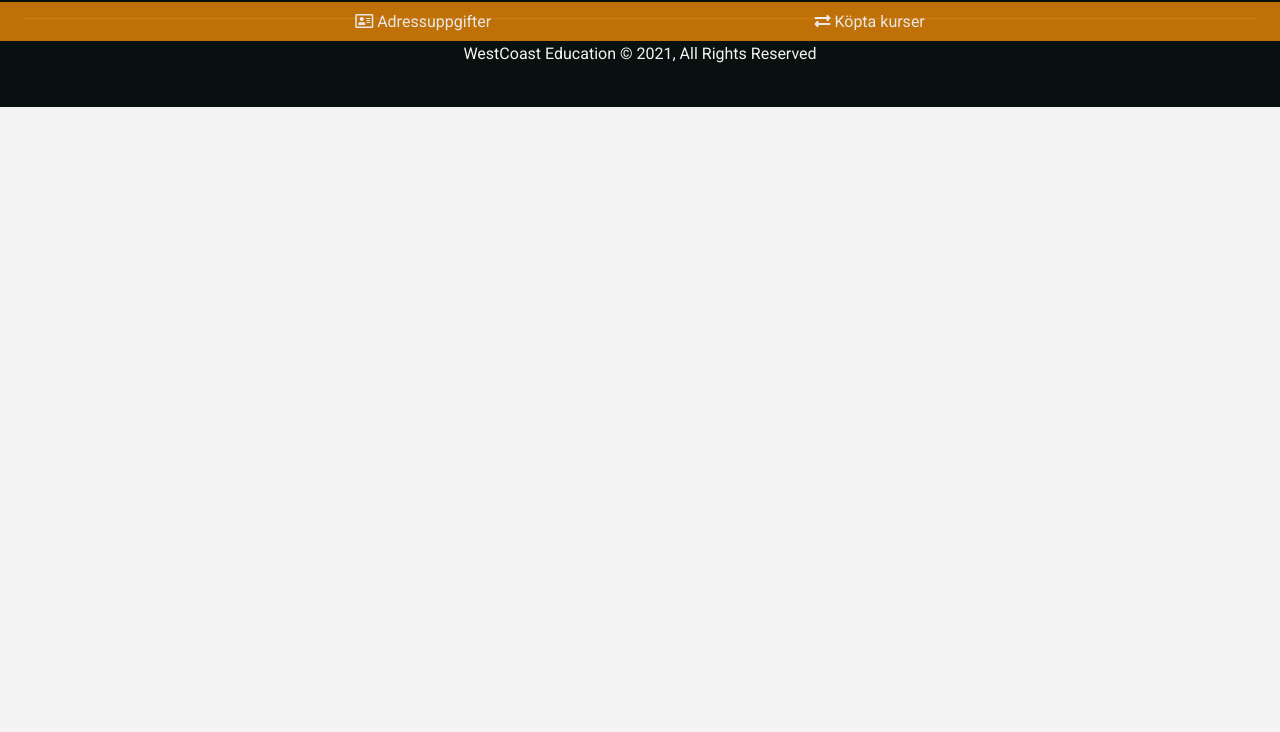
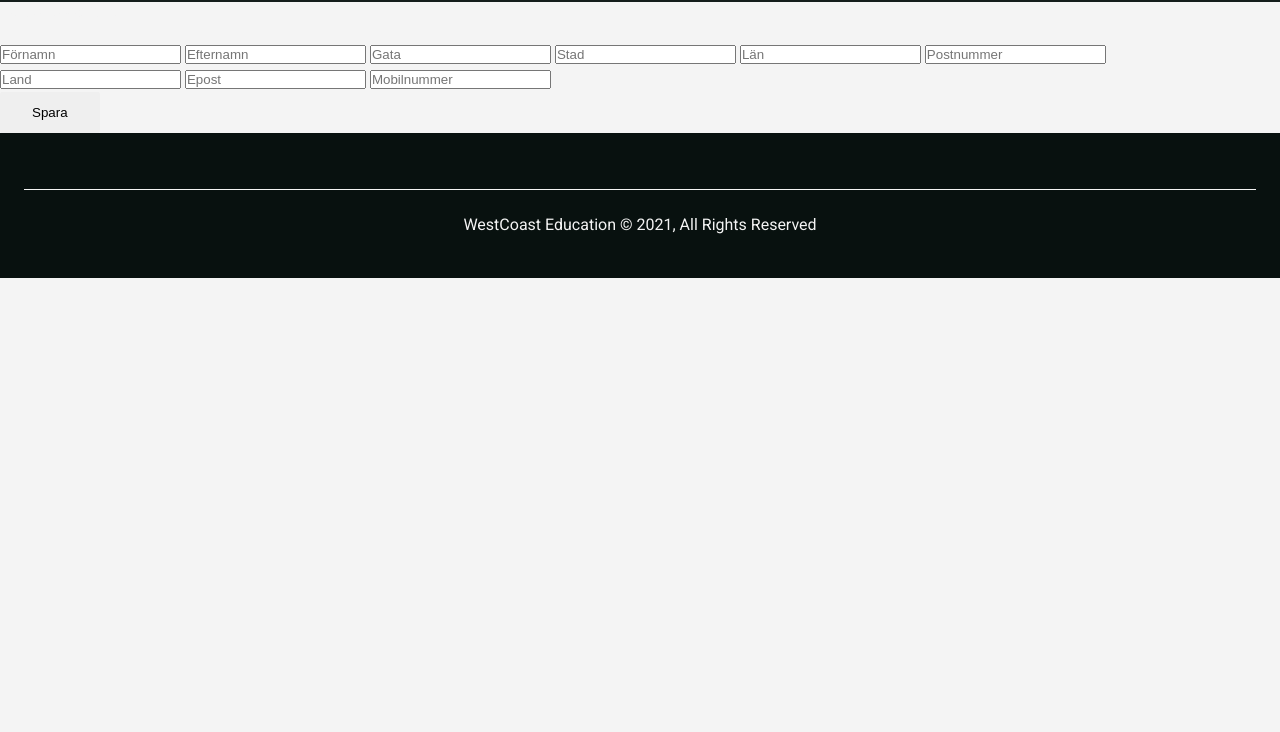
Before and after one commit to PeterAfN/ITHS.NET.Webbutveckling.Lab3, a website: page app/public/personal.html in a window 1280 px wide. Shown: the part 68-800 px from the top of the page. Drawn offline with Linux system fonts and the light colour scheme.

Commit message:
remake createTable()

```diff
--- a/app/public/personal.html
+++ b/app/public/personal.html
@@ -10,6 +10,8 @@
     <link rel="stylesheet" href="../../content/css/styles.css" />
     <link rel="stylesheet" href="../../content/css/utilities.css" />
     <link rel="stylesheet" href="../../content/css/personal.css" />
+    <!-- <link rel="stylesheet" href="../../content/css/courses.css" /> -->
+
     <!--#region - media queries -->
     <link
       rel="stylesheet"
@@ -40,7 +42,6 @@
   </head>
   <body>
     <header>
-      <!--#region - ShoppingCartBar.js -->
       <nav class="navbar">
         <ul>
           <li><a href="../../index.html">Start</a></li>
@@ -52,53 +53,99 @@
           </span>
           Education<sup>&reg;</sup>
         </h2>
-        <a href="/app/public/personal.html" class="active"><i class="fas fa-user-cog fa-1x icon-my-page" title="Min Sida - Personliga inställningar"></i></a>
+        <a href="/app/public/personal.html" class="active"
+          ><i
+            class="fas fa-user-cog fa-1x icon-my-page"
+            title="Min Sida - Personliga inställningar"
+          ></i
+        ></a>
       </nav>
 
-      <section id="shopping-cart-bar">
-        <a id="add-button">
-          <i class="far fa-address-card"></i> Adressuppgifter
-        </a>
-        <a id="open-button">
-          <i class="fas fa-exchange-alt"></i> Köpta kurser
-        </a>
+      <section id="menu-bar">
+        <ul>
+          <li>
+            <a id="address-button" class="active">
+              <i class="far fa-address-card"></i> Adressuppgifter
+            </a>
+          </li>
+          <li>
+            <a id="courses-button">
+              <i class="fas fa-exchange-alt"></i> Köpta kurser
+            </a>
+          </li>
+        </ul>
       </section>
-      <!--#endregion - ShoppingCartBar.js -->
+
     </header>
     <main>
-      <!--#region - Courses.js -->
-      <section>
-        <section>
-          <div class="table-courses-container">
-            <table>
-              <thead>
-                <tr>
-                  <th>#</th>
-                  <th>Kurs</th>
-                  <th>Beskrivning</th>
-                  <th>Längd</th>
-                  <th>Nivå</th>
-                  <th>Pris</th>
-                  <th></th>
-                </tr>
-              </thead>
-              <tbody id="table-courses-content"></tbody>
-            </table>
+      <section id="adress-container">
+        <form>
+          <p>Adressuppgifter:</p>
+          <input
+            id="id"
+            type="text"
+            class="form-control"
+            placeholder="Förnamn"
+          />
+          <input
+            id="title"
+            type="text"
+            class="form-control"
+            placeholder="Efternamn"
+          />
+          <input
+            id="description"
+            type="text"
+            class="form-control"
+            placeholder="Gata"
+          />
+          <input
+            id="length"
+            type="text"
+            class="form-control"
+            placeholder="Stad"
+          />
+          <input
+            id="difficulty"
+            type="text"
+            class="form-control"
+            placeholder="Län"
+          />
+          <input
+            id="price"
+            type="text"
+            class="form-control"
+            placeholder="Postnummer"
+          />
+          <input
+            id="status"
+            type="text"
+            class="form-control"
+            placeholder="Land"
+          />
+          <input
+            id="title"
+            type="text"
+            class="form-control"
+            placeholder="Epost"
+          />
+          <input
+            id="title"
+            type="text"
+            class="form-control"
+            placeholder="Mobilnummer"
+          />
+          <div class="buttons">
+            <button class="btn" id="save" type="button">Spara</button>
           </div>
-        </section>
+        </form>
       </section>
-      <!--#endregion - Courses.js -->
     </main>
     <footer id="main-footer">
       <div class="grid-items-autofit-same-size">
-        <div>
-        </div>
-        <div>
-
-        </div>
-        <div>
-
-        </div>
+        <div></div>
+        <div></div>
+        <div></div>
       </div>
       <p>WestCoast Education &copy; 2021, All Rights Reserved</p>
     </footer>
@@ -108,6 +155,8 @@
     <script src="../../scripts/Courses/Add.js"></script>
     <script src="../../scripts/Courses/Courses.js"></script>
     <script src="../../scripts/Courses/Register.js"></script>
+    <script src="../../scripts/Personal/Address.js"></script>
+    <script src="../../scripts/Personal/Courses.js"></script>
     <script src="/app.js"></script>
   </body>
 </html>
```
